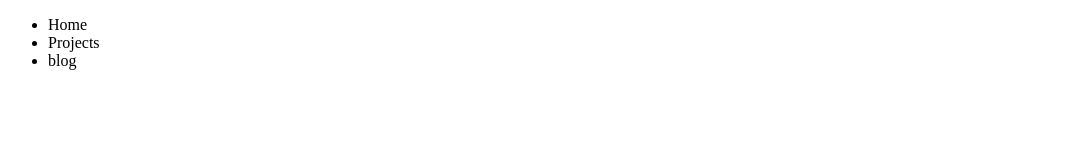
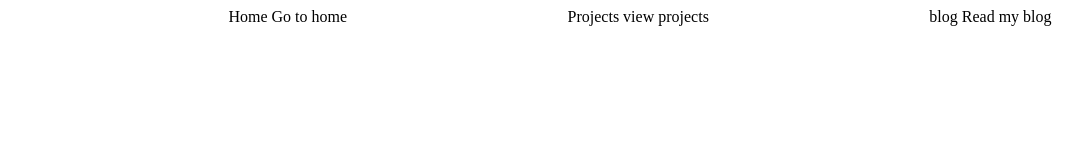
Before and after one commit to Lens2199/Tooltip-UI, a plain HTML site: page index.html in a window 1280 px wide. Shown: the whole page, without its empty margins (0-1082 px from the left). Drawn offline with Linux system fonts and the light colour scheme.

Commit message:
write out some css

```diff
--- /dev/null
+++ b/index.css
@@ -0,0 +1,12 @@
+#tooltip-ul{
+    display: flex;
+    flex-direction: row;
+    justify-content: space-evenly;
+    list-style: none;
+    padding: 0;
+    margin: 0;
+}
+
+.home:hover{
+
+}
--- a/index.html
+++ b/index.html
@@ -3,13 +3,21 @@
 <head>
     <meta charset="UTF-8">
     <title>Tooltip-UL</title>
+  <link rel="stylesheet" href="index.css">
 </head>
 <body>
-<div id="tooltip-ul">
-  <ul>
-    <li>Home</li>
-    <li>Projects</li>
-    <li>blog</li>
+<div>
+  <ul id="tooltip-ul">
+    <li class="home">Home
+      <span class="home_text">Go to home</span>
+    </li>
+
+    <li class="projects">Projects
+        <span class="home_text">view projects</span>
+    </li>
+    <li class="blog">blog
+        <span class="home_text">Read my blog</span>
+    </li>
   </ul>
 </div>
 </body>
```
